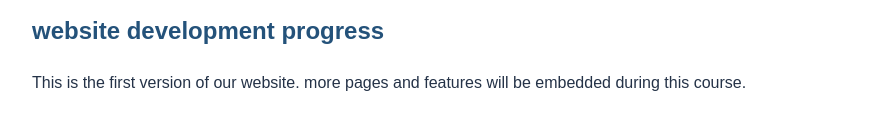
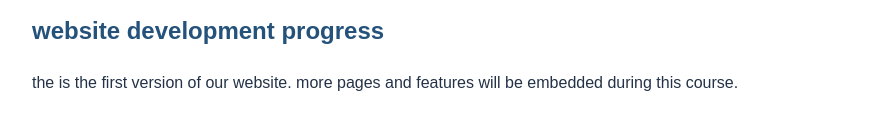
Before and after one commit to francisumeakuana9-boop/THE-NACOS-DSE-WEBSITE, a plain HTML site: page VUA-SEN-181/web_development_projects/index.html in a window 1280 px wide. Shown: the part 436-566 px from the top of the page, without its empty margins (158-1036 px from the left). Drawn offline with Linux system fonts and the light colour scheme.

Commit message:
Update index.html

```diff
--- a/VUA-SEN-181/web_development_projects/index.html
+++ b/VUA-SEN-181/web_development_projects/index.html
@@ -22,8 +22,7 @@
             <li>promote proffessional development.</li>
             </ul>
             <h2>website development progress</h2>
-            <p>
-                This is the first version of our website.
+            <p> the is the first version of our website.
                 more pages and features will be embedded during this course.
             </p>
         </body>
```
